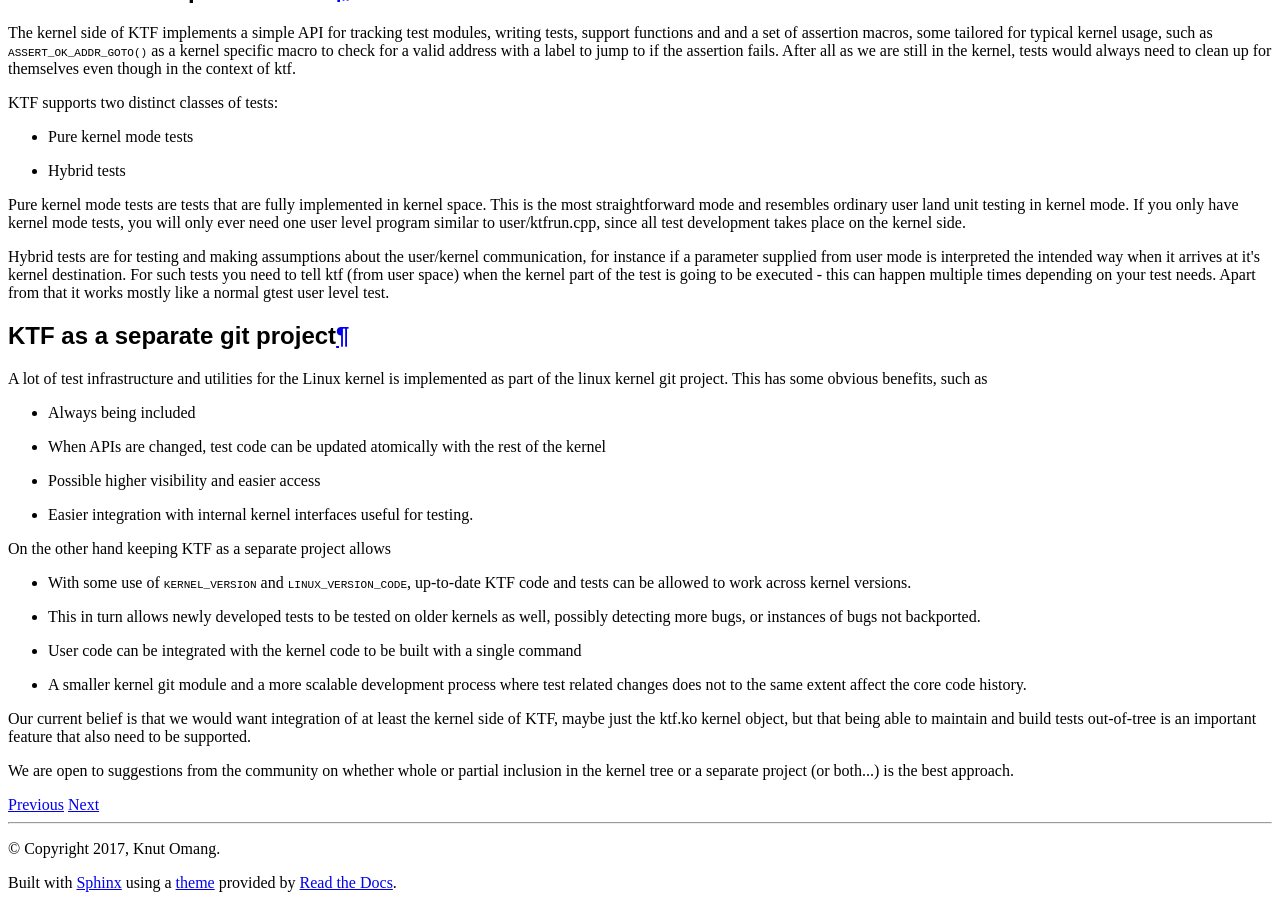
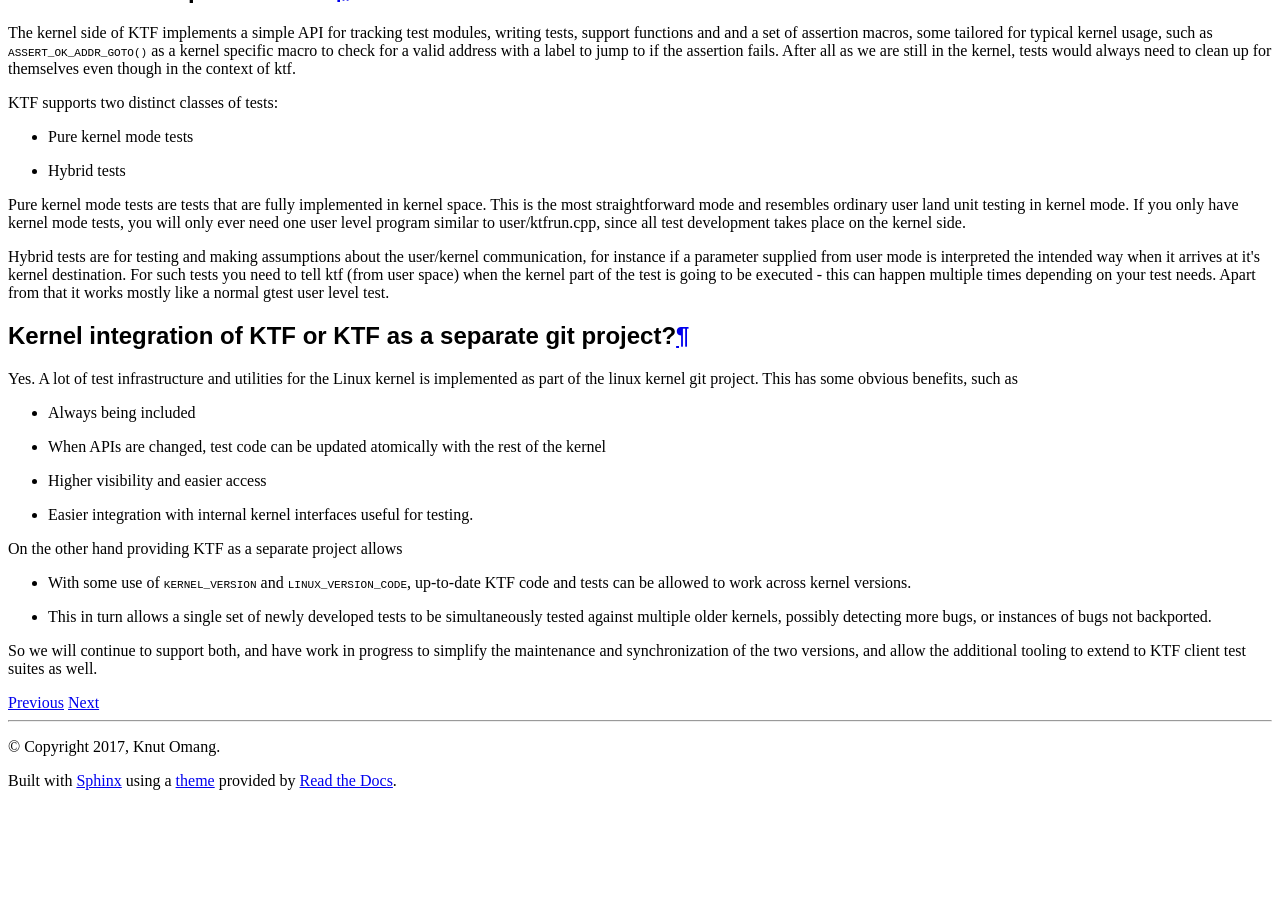
Before and after one commit to oracle/ktf, a Sphinx documentation site: the page built from doc/implementation.rst, in a window 1280 px wide and 900 px high, scrolled down 698 px. Built offline with Sphinx 7.4.7 and the Read the Docs theme 2.0.0, drawn with Linux system fonts in a browser that asks for light colours; formulas are drawn with MathJax 3; after the commit the page ends 1496 px from its top, so only the background shows below that; some of the changed text lies outside the part shown.

Commit message:
doc: Adapt file names, index and content to in-kernel
Prepare for the in-kernel version of KTF where install
instructions defer. Also adapt some sentences to the
now have it both ways situation.

Change-Id: I18833dfea25ded93d2def4384601d1f809c4b5bb
Signed-off-by: Knut Omang <knut.omang@oracle.com>
Reviewed-on: https://review.no.oracle.com:8443/c/ktf/+/16368
Pre-check: franklin <franklin@review.no.oracle.com>
Reviewed-by: Alan Maguire <alan.maguire@oracle.com>

```diff
--- a/doc/implementation.txt
+++ b/doc/implementation.rst
@@ -45,30 +45,26 @@ destination. For such tests you need to tell ktf (from user space) when the kern
 is going to be executed - this can happen multiple times depending on your test needs.
 Apart from that it works mostly like a normal gtest user level test.
 
-KTF as a separate git project
-*****************************
+Kernel integration of KTF or KTF as a separate git project?
+***********************************************************
 
-A lot of test infrastructure and utilities for the Linux kernel is implemented as part
-of the linux kernel git project. This has some obvious benefits, such as
+Yes. A lot of test infrastructure and utilities for the Linux kernel
+is implemented as part of the linux kernel git project.
+This has some obvious benefits, such as
 
 * Always being included
 * When APIs are changed, test code can be updated atomically with the rest of the kernel
-* Possible higher visibility and easier access
+* Higher visibility and easier access
 * Easier integration with internal kernel interfaces useful for testing.
 
-On the other hand keeping KTF as a separate project allows
+On the other hand providing KTF as a separate project allows
 
 * With some use of ``KERNEL_VERSION`` and ``LINUX_VERSION_CODE``, up-to-date KTF code and tests
   can be allowed to work across kernel versions.
-* This in turn allows newly developed tests to be tested on older kernels as well, possibly
+* This in turn allows a single set of newly developed tests to be
+  simultaneously tested against multiple older kernels, possibly
   detecting more bugs, or instances of bugs not backported.
-* User code can be integrated with the kernel code to be built with a single command
-* A smaller kernel git module and a more scalable development process where test related changes
-  does not to the same extent affect the core code history.
 
-Our current belief is that we would want integration of at least the kernel side of KTF,
-maybe just the ktf.ko kernel object, but that being able to maintain and build tests out-of-tree
-is an important feature that also need to be supported.
-
-We are open to suggestions from the community on whether whole or partial
-inclusion in the kernel tree or a separate project (or both...) is the best approach.
+So we will continue to support both, and have work in progress to simplify
+the maintenance and synchronization of the two versions, and allow the
+additional tooling to extend to KTF client test suites as well.
--- a/doc/installation.txt
+++ b/doc/installation.rst
@@ -48,7 +48,11 @@ KTF and your own test modules. Note that on some distros, cmake version
 2 and 3 comes as different packages, make sure you get version 3, which may
 require you to use ``cmake3`` as command instead of cmake above.
 
-To build KTF, cd to your source tree then clone the ktf project::
+Building the standalone version of KTF
+**************************************
+
+To build KTF from the standalone KTF git project,
+cd to your source tree then clone the ktf project::
 
 	cd ~/src
 	<clone ktf>
```
Also changed, not shown: doc/index.rst (added, +14 -0 lines), doc/index.txt (deleted, +0 -19 lines), doc/introduction.rst (renamed from doc/introduction.txt, +3 -4 lines), doc/concepts.rst (renamed from doc/concepts.txt), doc/debugging.rst (renamed from doc/debugging.txt), doc/examples.rst (renamed from doc/examples.txt), doc/features.rst (renamed from doc/features.txt), doc/progref.rst (renamed from doc/progref.txt), 1 other file.
